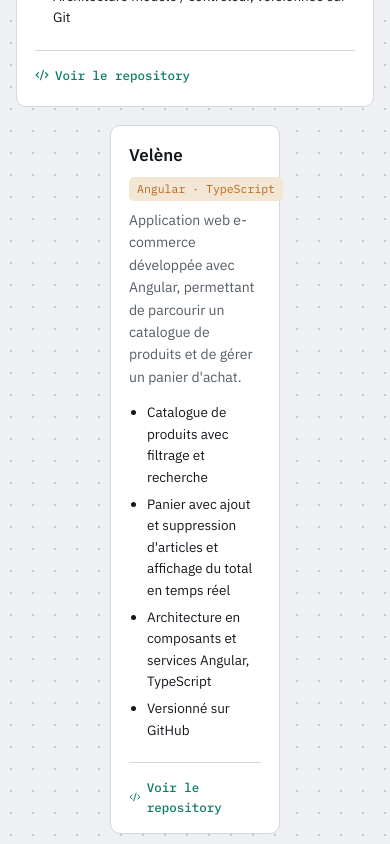
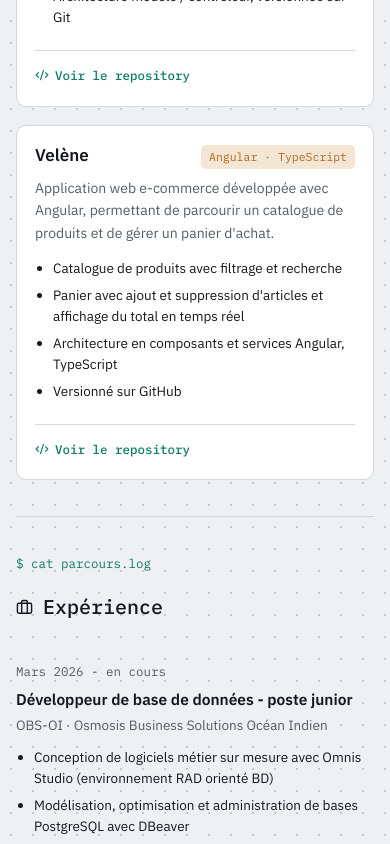
Before and after one commit to Miorena/my-portfolio, a React (Vite) app: page / in a window 390 px wide. Shown: the part 3180-4024 px from the top of the page. Built offline with nearby package versions, Linux system fonts and the light colour scheme.

Commit message:
Center last project card to fill empty grid space - Span last odd card across the grid and center it - Restrict the rule to wide screens to keep mobile layout unchanged

```diff
--- a/src/components/Projects.css
+++ b/src/components/Projects.css
@@ -8,11 +8,6 @@
   border: 1px solid var(--line);
   border-radius: 10px;
   padding: 22px 24px;
-}
-.p-project-card:last-child:nth-child(odd) {
-	grid-column: 1;
-	justify-self: center;
-	width: calc(50% - 9px);
 }
 @media (min-width: 640px) {
 	.p-project-card:last-child:nth-child(odd) {
```
